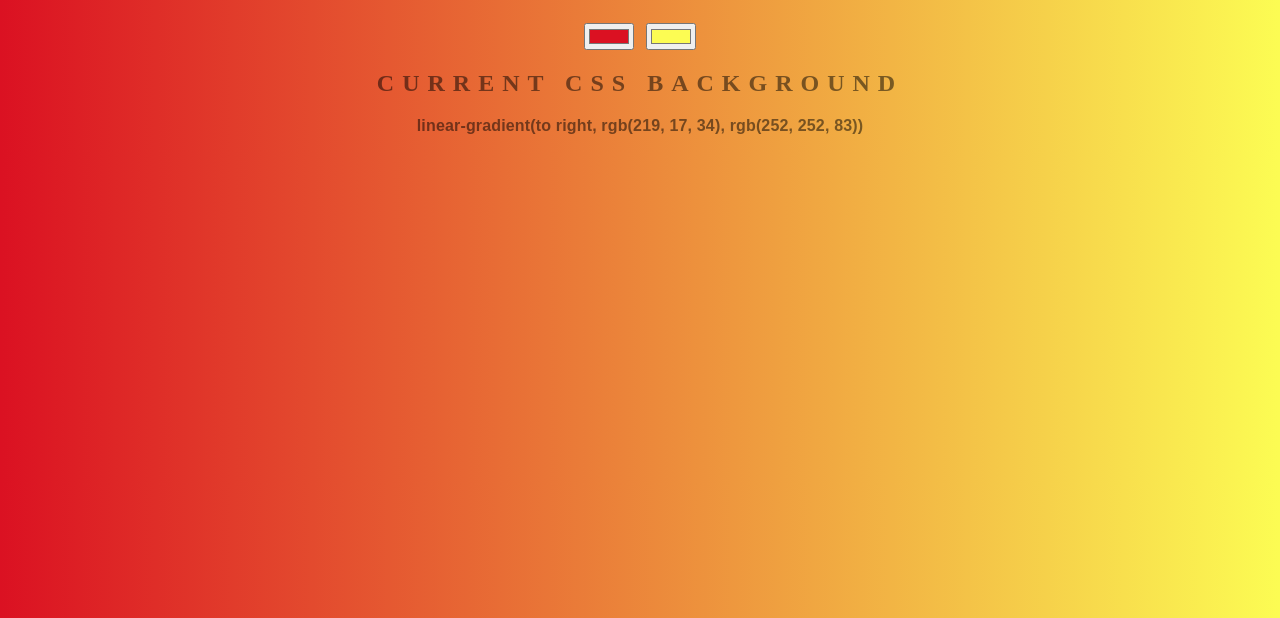
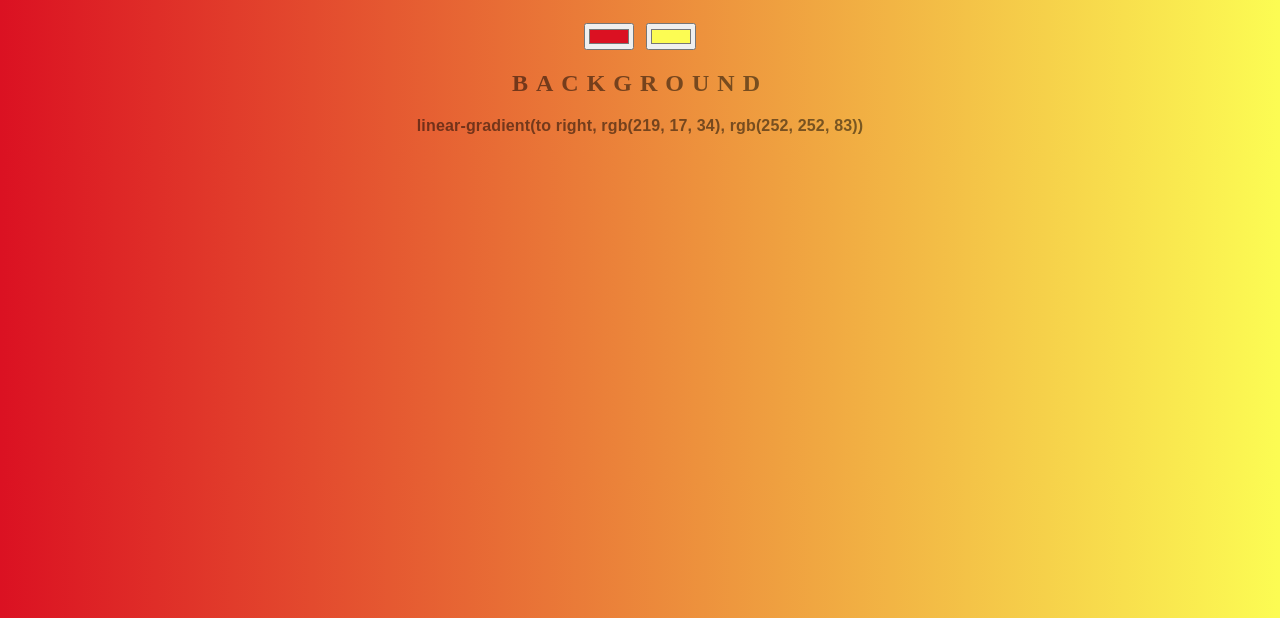
Before and after one commit to CrisManrique/Background-Generator, a plain HTML site: page index.html in a window 1280 px wide. Shown: the part 182-800 px from the top of the page. Drawn offline with Linux system fonts and the light colour scheme.

Commit message:
Changed some text

```diff
--- a/index.html
+++ b/index.html
@@ -8,7 +8,7 @@
 	<h1>Background Generator</h1>
 	<input class="color1" type="color" name="color1" value="#db1122">
 	<input class="color2" type="color" name="color2" value="#fcfc53">
-	<h2>Current CSS Background</h2>
+	<h2>background</h2>
 	<h3></h3>
 	<script type="text/javascript" src="script.js"></script>
 </body>
```
